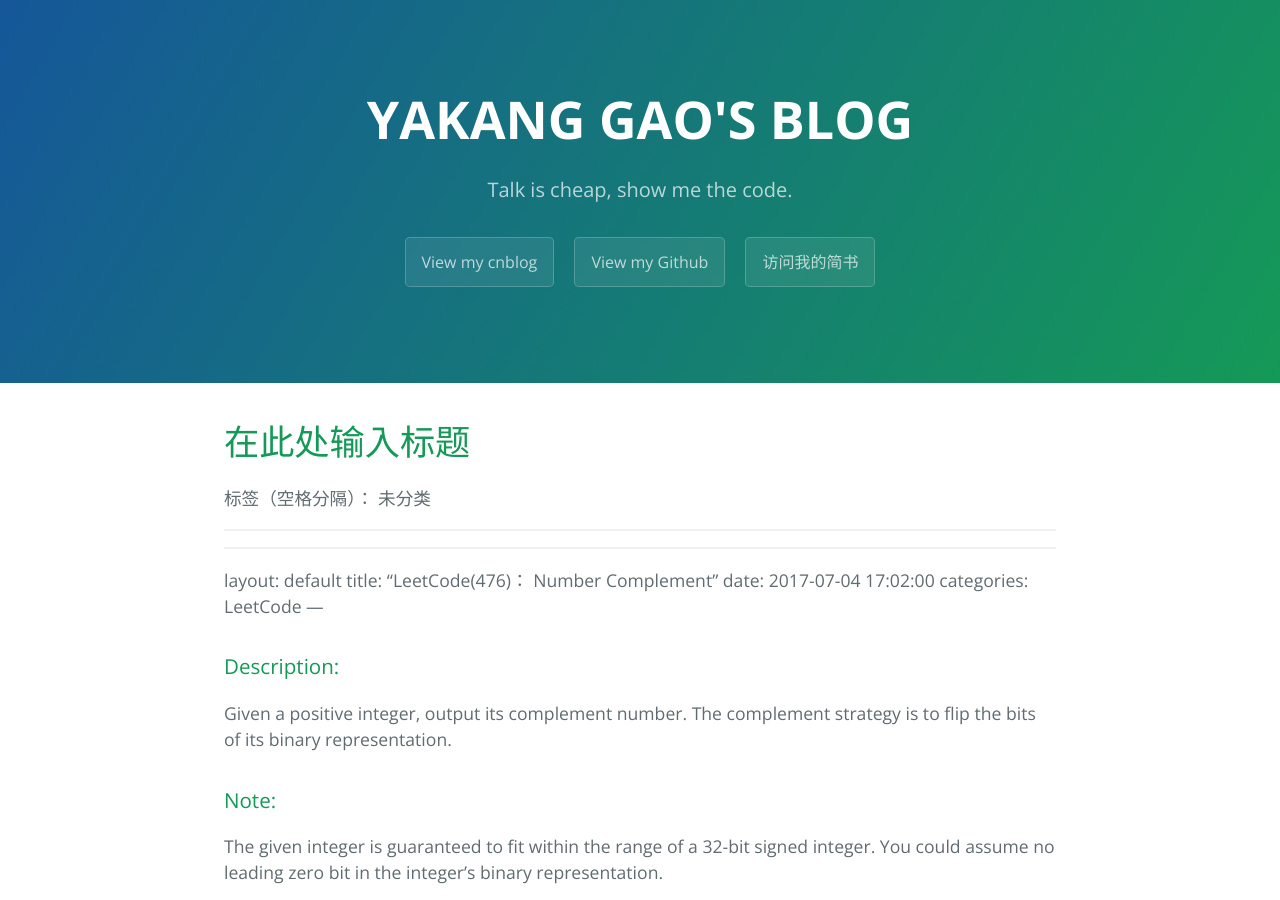
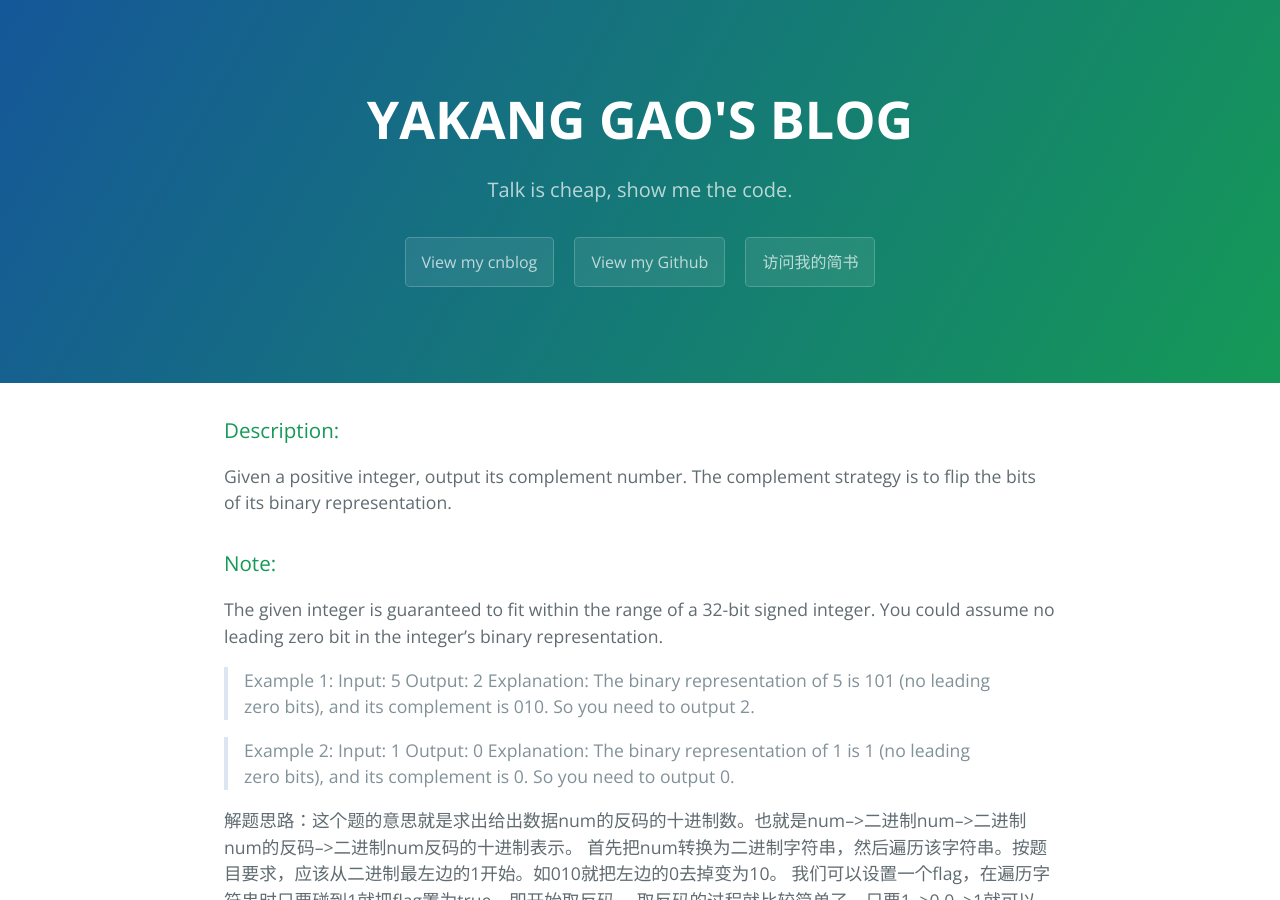
Before and after one commit to rever4433/rever4433.github.io, a Jekyll site: the page built from _posts/2017-07-04-leetcode-numberComplement.markdown, in a window 1280 px wide and 900 px high. Built offline with Jekyll 4.4.1, drawn with Linux system fonts in a browser that asks for light colours.

Commit message:
优化了显示效果

```diff
--- a/_posts/2017-07-04-leetcode-numberComplement.markdown
+++ b/_posts/2017-07-04-leetcode-numberComplement.markdown
@@ -5,19 +5,6 @@ date:   2017-07-04 17:02:00
 categories: LeetCode
 ---
 
-
-# 在此处输入标题
-
-标签（空格分隔）： 未分类
-
----
-
----
-layout: default
-title:  "LeetCode(476)： Number Complement"
-date:   2017-07-04 17:02:00
-categories: LeetCode
----
 
 
 ### Description:
--- a/_posts/2017-07-12-formal-getstart.markdown
+++ b/_posts/2017-07-12-formal-getstart.markdown
@@ -5,7 +5,6 @@ date:   2017-07-12 11:50:00
 categories: main
 ---
 
- ## Info
 
  ### Description:
 > Write a SQL query to rank scores. If there is a tie between two scores, both should have the same ranking. Note that after a tie, the next ranking number should be the next consecutive integer value. In other words, there should be no "holes" between ranks.
```
